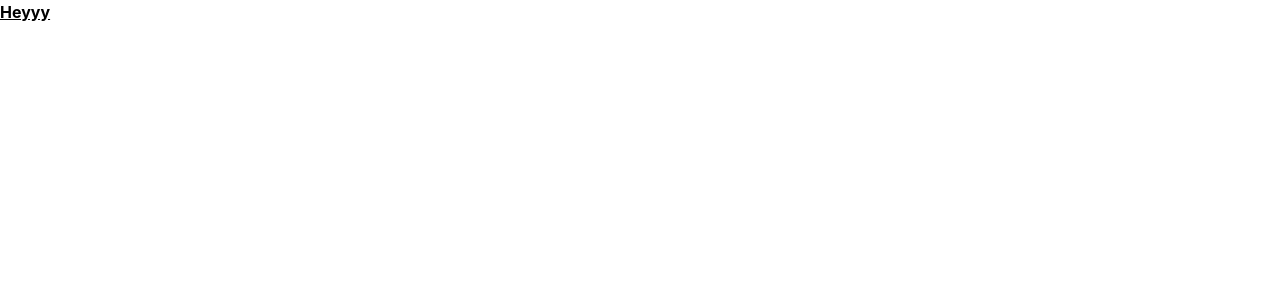
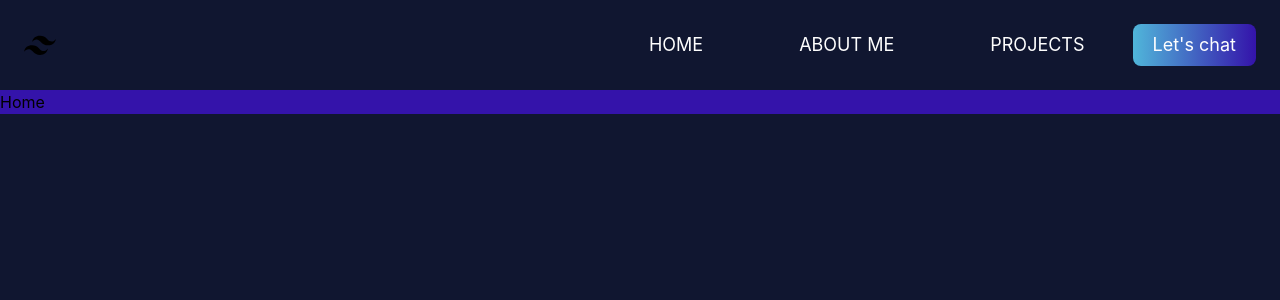
Before and after one commit to Elisha-Tetteyfio/my-portfolio1, a React (Create React App) app: page / in a window 1280 px wide. Shown: the top 300 px of the page. Built offline with nearby package versions, Linux system fonts and the light colour scheme.

Commit message:
Add header

```diff
--- a/src/App.js
+++ b/src/App.js
@@ -1,7 +1,11 @@
-function App() {
+import Header from "./components/Header";
+import Home from "./segments/Home";
+
+const App = () => {
   return (
-    <div className="App font-bold underline">
-      Heyyy
+    <div>
+      <Header />
+      <Home />
     </div>
   );
 }
--- /dev/null
+++ b/src/components/Header.js
@@ -0,0 +1,34 @@
+import React from "react";
+
+const Header = () => {
+  return (
+    <nav class="flex items-center justify-between flex-wrap bg-teal-500 p-6">
+      <div class="flex items-center flex-shrink-0 text-white mr-6">
+        <svg class="fill-current h-8 w-8 mr-2" width="54" height="54" viewBox="0 0 54 54" xmlns="http://www.w3.org/2000/svg"><path d="M13.5 22.1c1.8-7.2 6.3-10.8 13.5-10.8 10.8 0 12.15 8.1 17.55 9.45 3.6.9 6.75-.45 9.45-4.05-1.8 7.2-6.3 10.8-13.5 10.8-10.8 0-12.15-8.1-17.55-9.45-3.6-.9-6.75.45-9.45 4.05zM0 38.3c1.8-7.2 6.3-10.8 13.5-10.8 10.8 0 12.15 8.1 17.55 9.45 3.6.9 6.75-.45 9.45-4.05-1.8 7.2-6.3 10.8-13.5 10.8-10.8 0-12.15-8.1-17.55-9.45-3.6-.9-6.75.45-9.45 4.05z"/></svg>
+      </div>
+      <div class="block lg:hidden">
+        <button class="flex items-center px-3 py-2 border rounded text-teal-200 border-teal-400 hover:text-white hover:border-white">
+          <svg class="fill-current h-3 w-3" viewBox="0 0 20 20" xmlns="http://www.w3.org/2000/svg"><title>Menu</title><path d="M0 3h20v2H0V3zm0 6h20v2H0V9zm0 6h20v2H0v-2z"/></svg>
+        </button>
+      </div>
+      <div class=" block lg:flex lg:items-center lg:w-auto">
+        <div class="text-lg lg:flex-grow">
+          <a href="#responsive-header" class="block mt-4 lg:inline-block lg:mt-0 text-white hover:text-blue mx-12">
+            HOME
+          </a>
+          <a href="#responsive-header" class="block mt-4 lg:inline-block lg:mt-0 text-white hover:text-blue mx-12">
+            ABOUT ME
+          </a>
+          <a href="#responsive-header" class="block mt-4 lg:inline-block lg:mt-0 text-white hover:text-blue mx-12">
+            PROJECTS
+          </a>
+        </div>
+        <div>
+          <a href="#" class="inline-block text-lg px-5 py-3 leading-none rounded-lg text-white bg-gradient-to-r from-lightBlue to-blue hover:text-darkBlue hover:from-lightBlue hover:to-lightBlue mt-4 lg:mt-0">Let's chat</a>
+        </div>
+      </div>
+    </nav>
+  )
+}
+
+export default Header;
--- a/src/index.css
+++ b/src/index.css
@@ -11,6 +11,12 @@ body {
   -moz-osx-font-smoothing: grayscale;
 }
 
+@layer base {
+  body {
+    @apply bg-darkBlue;
+  }
+}
+
 code {
   font-family: source-code-pro, Menlo, Monaco, Consolas, 'Courier New',
     monospace;
--- /dev/null
+++ b/src/segments/Home.js
@@ -0,0 +1,9 @@
+import React from "react";
+
+const Home = () => {
+  return (
+    <div className="bg-blue">Home</div>
+  )
+}
+
+export default Home;
--- a/tailwind.config.js
+++ b/tailwind.config.js
@@ -5,6 +5,13 @@ module.exports = {
   ],
   theme: {
     extend: {},
+    colors: {
+      darkBlue: "#101630",
+      blue: "#3413aa",
+      lightBlue: "#50b6da",
+      white: "#fefefe",
+      grey: "#7d8293"
+    },
   },
   plugins: [],
 }
```
